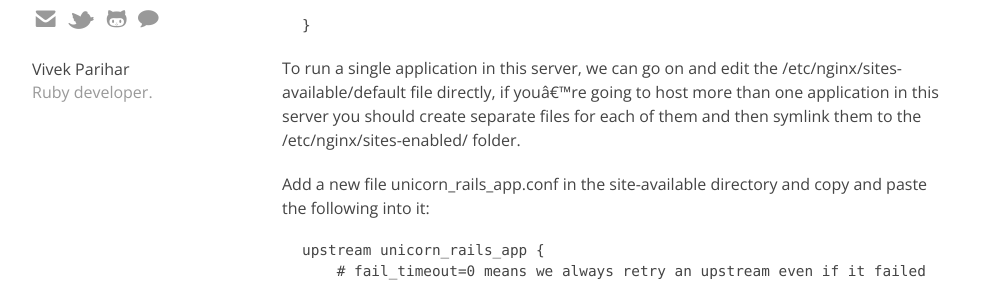
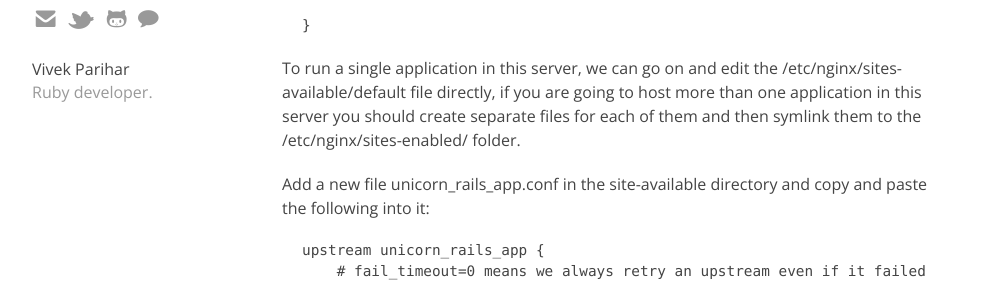
Before and after one commit to vparihar01/vparihar01.github.io, a Jekyll site: the page built from _posts/2013-07-21-setting-up-rails-app-using-unicorn-with-nginx-for-zero-downtime-deployment.html, in a window 1280 px wide and 900 px high, scrolled down 3269 px. Shown: the part 179-461 px from the top of the window, without its empty margins (138-1119 px from the left). Built offline with Jekyll 4.4.1, drawn with Linux system fonts in a browser that asks for light colours; some of the changed text lies outside the part shown.

Commit message:
all unreadable charecters removed

```diff
--- a/_posts/2013-07-21-setting-up-rails-app-using-unicorn-with-nginx-for-zero-downtime-deployment.html
+++ b/_posts/2013-07-21-setting-up-rails-app-using-unicorn-with-nginx-for-zero-downtime-deployment.html
@@ -142,7 +142,7 @@ http {
 }
 </code></pre>
 
-<p>To run a single application in this server, we can go on and edit the <code>/etc/nginx/sites-available/default</code> file directly, if youâ€™re going to host more than one application in this server you should create separate files for each of them and then symlink them to the <code>/etc/nginx/sites-enabled/</code> folder.</p>
+<p>To run a single application in this server, we can go on and edit the <code>/etc/nginx/sites-available/default</code> file directly, if you are going to host more than one application in this server you should create separate files for each of them and then symlink them to the <code>/etc/nginx/sites-enabled/</code> folder.</p>
 <p>Add a new file <code>unicorn_rails_app.conf</code> in the site-available directory and copy and paste the following into it:</p>
 <pre><code>upstream unicorn_rails_app {
     # fail_timeout=0 means we always retry an upstream even if it failed
```
Also changed, not shown: other parts of _posts/2013-07-21-setting-up-rails-app-using-unicorn-with-nginx-for-zero-downtime-deployment.html (+1 -1 lines).
